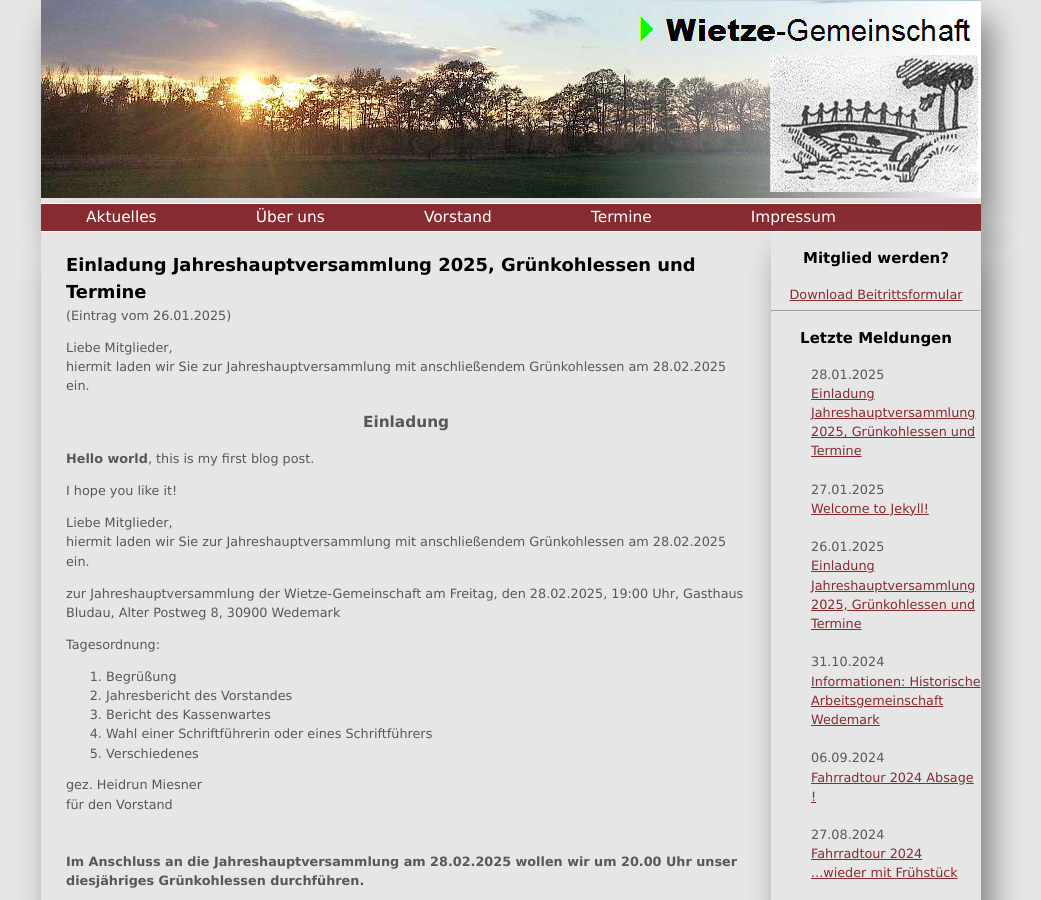
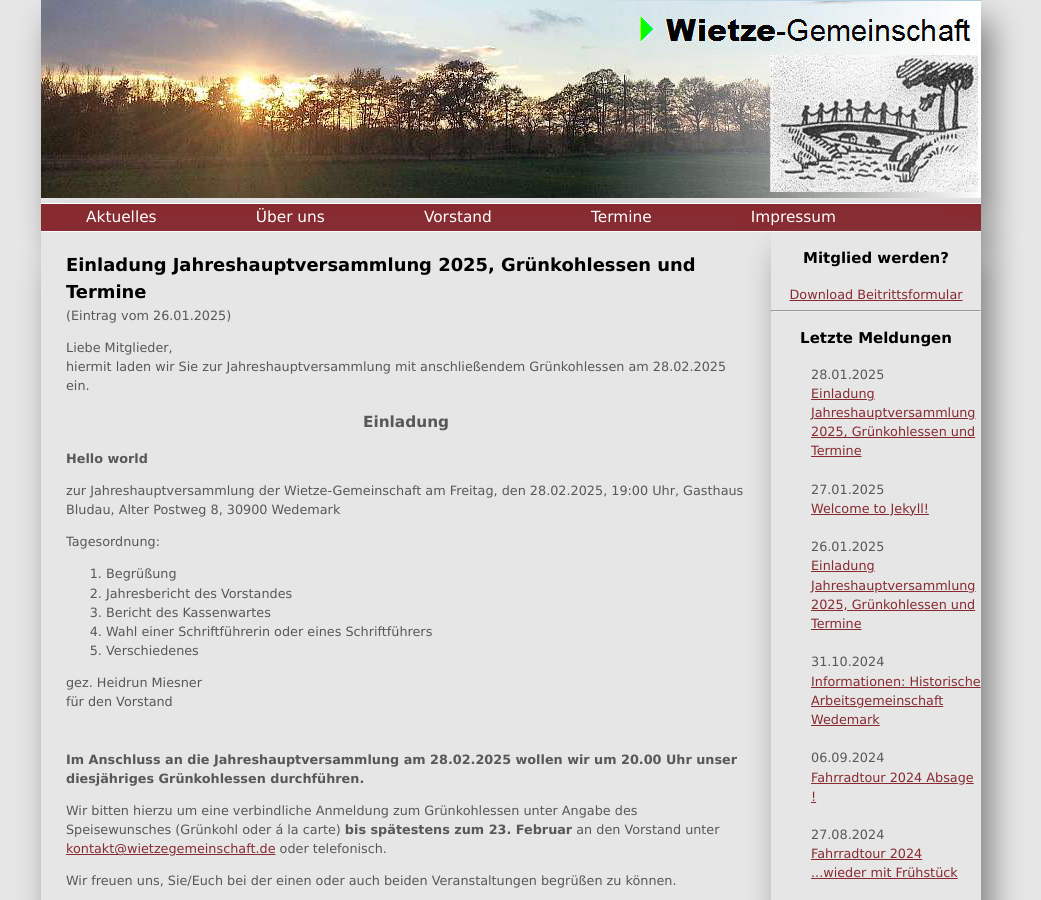
Before and after one commit to car-hei/wietze-gemeinschaft.github.io, a Jekyll site: the page built from _posts/2025-01-26-test.md, in a window 1280 px wide and 900 px high. Shown: the whole window, without its empty margins (129-1170 px from the left). Built offline with Jekyll 4.4.1, drawn with Linux system fonts in a browser that asks for light colours.

Commit message:
Update 2025-01-26-test.md

```diff
--- a/_posts/2025-01-26-test.md
+++ b/_posts/2025-01-26-test.md
@@ -8,15 +8,7 @@ hiermit laden wir Sie zur Jahreshauptversammlung mit anschließendem Grünkohles
 <h2><p align="center">Einladung</p></h2>
 
 
-**Hello world**, this is my first blog post.
-
-I hope you like it!
-
-
-Liebe Mitglieder,
-hiermit laden wir Sie zur Jahreshauptversammlung mit anschließendem Grünkohlessen am 28.02.2025 ein.
-
-
+**Hello world**
 
 zur Jahreshauptversammlung der Wietze-Gemeinschaft
 am Freitag, den 28.02.2025, 19:00 Uhr,
```
